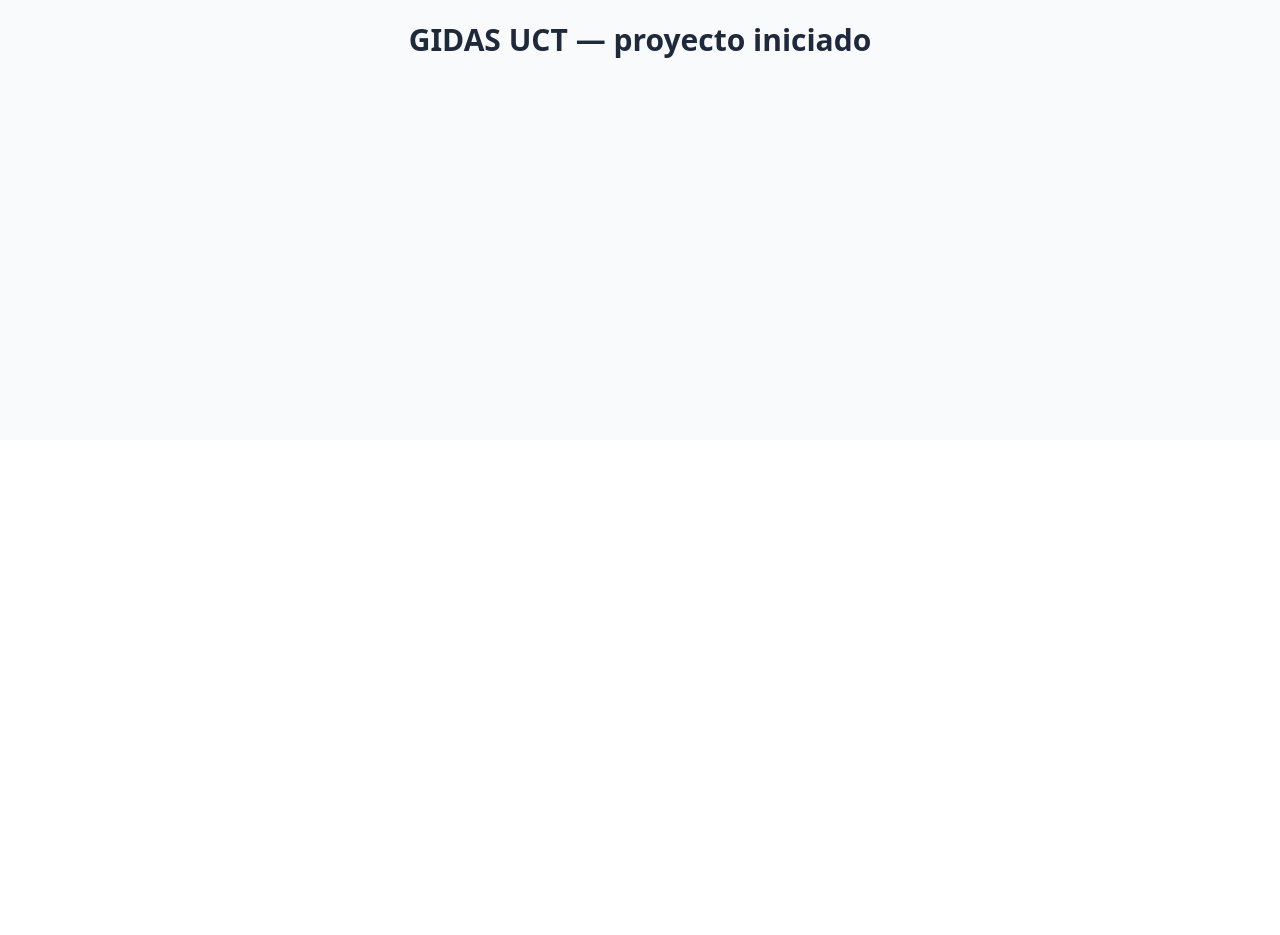
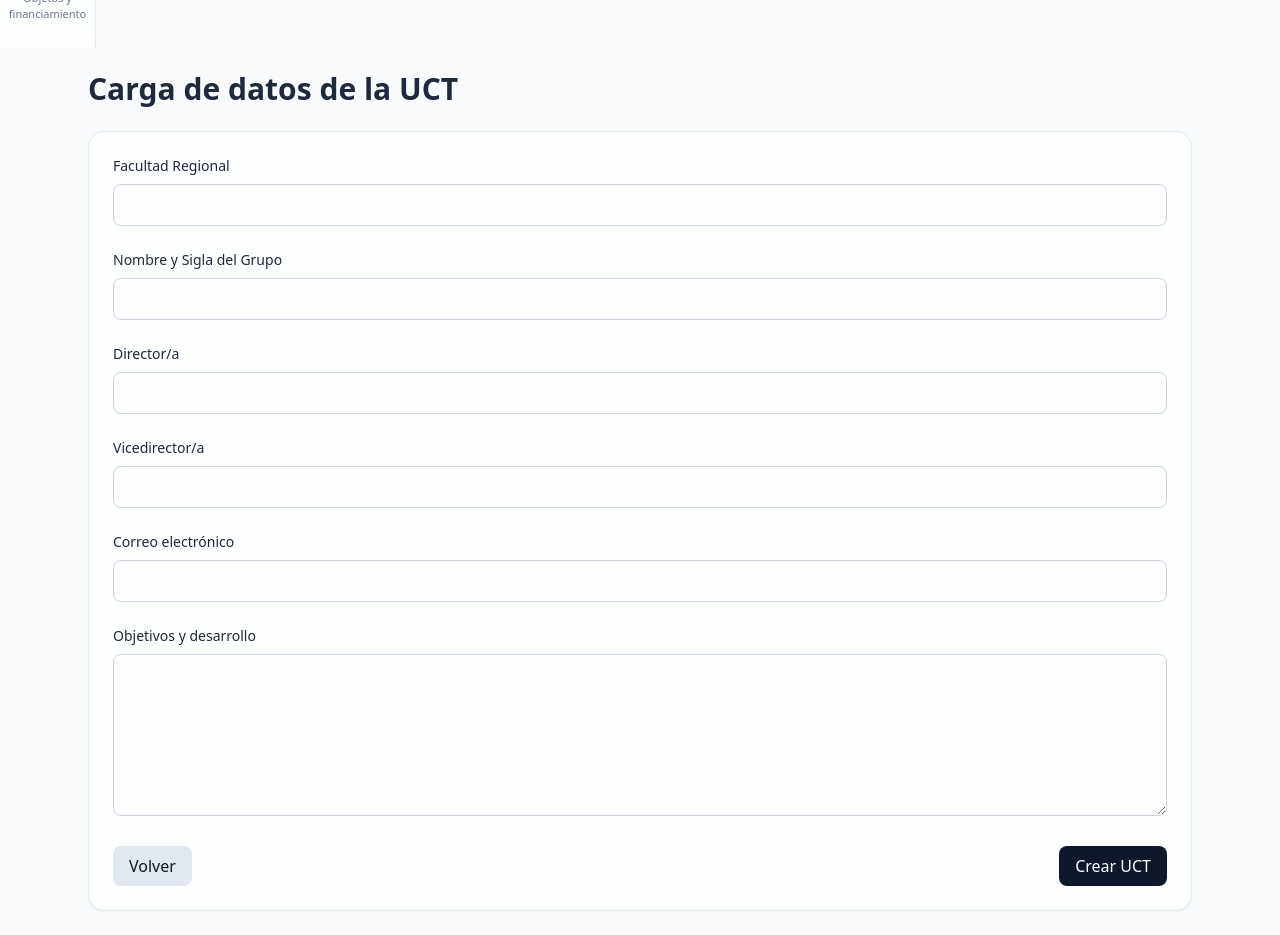
Before and after one commit to zoequiroz3/Seminario-Front-UCT-Gidas, a React (Vite) app: page /uct/nueva in a window 1280 px wide. Shown: the part 360-1295 px from the top of the page. Before the commit the page ends 800 px from the top, so only its background shows below. Built offline with nearby package versions, Linux system fonts and the light colour scheme; no server answers.

Commit message:
add page formularioUCT y dependencias del mismo.

```diff
--- /dev/null
+++ b/src/hooks/useUct.ts
@@ -0,0 +1,36 @@
+import { useMutation, useQuery, useQueryClient } from "@tanstack/react-query";
+import { deleteUct, getUct, upsertUct, type Uct } from "@/services/uctServices";
+
+export function useUct() {
+  const qc = useQueryClient();
+
+  const uctQuery = useQuery({
+    queryKey: ["uct"],
+    queryFn: getUct,
+    staleTime: 60_000,  // 1 min
+  });
+
+  const saveMutation = useMutation({
+    mutationFn: (data: Uct) => upsertUct(data),
+    onSuccess: () => qc.invalidateQueries({ queryKey: ["uct"] }),
+  });
+
+  const deleteMutation = useMutation({
+    mutationFn: deleteUct,
+    onSuccess: () => qc.invalidateQueries({ queryKey: ["uct"] }),
+  });
+
+  return {
+    // datos
+    uct: uctQuery.data ?? null,
+    isLoading: uctQuery.isLoading,
+    isError: uctQuery.isError,
+
+    // acciones
+    save: saveMutation.mutateAsync,
+    saving: saveMutation.isPending,
+
+    remove: deleteMutation.mutateAsync,
+    removing: deleteMutation.isPending,
+  };
+}
--- /dev/null
+++ b/src/layouts/AppLayout.tsx
@@ -0,0 +1,13 @@
+import { Outlet } from "react-router-dom";
+import Navbar from "@/components/Sidebar";
+
+export default function AppLayout() {
+  return (
+    <div className="min-h-screen bg-slate-50 text-slate-800">
+      <Navbar />
+      <div className="max-w-6xl mx-auto p-6">
+        <Outlet />
+      </div>
+    </div>
+  );
+}
--- /dev/null
+++ b/src/lib/http.ts
@@ -0,0 +1,44 @@
+const BASE = import.meta.env.VITE_API_URL ?? "";
+
+export class HttpError extends Error {
+  status: number;
+  body?: unknown;
+  constructor(status: number, message: string, body?: unknown) {
+    super(message);
+    this.status = status;
+    this.body = body;
+  }
+}
+
+export async function http<T>(
+  path: string,
+  init: RequestInit = {}
+): Promise<T> {
+  const res = await fetch(`${BASE}${path}`, {
+    headers: {
+      "Content-Type": "application/json",
+      ...(init.headers || {}),
+    },
+    ...init,
+  });
+
+  // 204 No Content
+  if (res.status === 204) return undefined as T;
+
+  // 404 → devolvemos null cuando se espera recurso opcional
+  if (res.status === 404) return null as T;
+
+  let data: unknown;
+  try {
+    data = await res.json();
+  } catch {
+    // Si la respuesta no es JSON
+    if (res.ok) return undefined as T;
+    throw new HttpError(res.status, res.statusText);
+  }
+
+  if (!res.ok) {
+    throw new HttpError(res.status, res.statusText, data);
+  }
+  return data as T;
+}
--- a/src/main.tsx
+++ b/src/main.tsx
@@ -1,13 +1,36 @@
 import { StrictMode } from "react";
 import { createRoot } from "react-dom/client";
-import App from "./App";
+import { createBrowserRouter, RouterProvider } from "react-router-dom";
+import { QueryClient, QueryClientProvider } from "@tanstack/react-query";
+
 import "./styles/index.css";
 
-const el = document.getElementById("root");
-if (!el) throw new Error("No se encontró #root en index.html");
+import AppLayout from "@/layouts/AppLayout";
+import Home from "@/pages/Home";
+import UctForm from "@/pages/UctForm";
+import NotFound from "@/pages/NotFound";
 
-createRoot(el).render(
+// Definición de rutas
+const router = createBrowserRouter([
+  {
+    path: "/",
+    element: <AppLayout />,
+    children: [
+      { index: true, element: <Home /> },
+      { path: "uct/nueva", element: <UctForm /> },
+      { path: "*", element: <NotFound /> }
+    ],
+  },
+]);
+
+// Cliente de React Query
+const queryClient = new QueryClient();
+
+// Renderizado de la aplicación
+createRoot(document.getElementById("root")!).render(
   <StrictMode>
-    <App />
+    <QueryClientProvider client={queryClient}>
+      <RouterProvider router={router} />
+    </QueryClientProvider>
   </StrictMode>
 );
--- /dev/null
+++ b/src/pages/UctForm.tsx
@@ -0,0 +1,91 @@
+import { useEffect, useState } from "react";
+import { useNavigate } from "react-router-dom";
+import Button from "@/components/Button";
+import { useUct } from "@/hooks/useUct";
+import type { Uct } from "@/services/uctServices";
+
+export default function UctForm() {
+  const { uct, save, saving } = useUct();
+  const navigate = useNavigate();
+
+  const [data, setData] = useState<Uct>({
+    facultadRegional: uct?.facultadRegional ?? "",
+    nombreSigla:      uct?.nombreSigla ?? "",
+    director:         uct?.director ?? "",
+    vicedirector:     uct?.vicedirector ?? "",
+    correo:           uct?.correo ?? "",
+    objetivos:        uct?.objetivos ?? "",
+  });
+
+  useEffect(() => {
+    if (uct) {
+      setData({
+        facultadRegional: uct.facultadRegional,
+        nombreSigla: uct.nombreSigla,
+        director: uct.director,
+        vicedirector: uct.vicedirector,
+        correo: uct.correo,
+        objetivos: uct.objetivos,
+      });
+    }
+  }, [uct]);
+
+  const change =
+    (k: keyof Uct) =>
+    (e: React.ChangeEvent<HTMLInputElement | HTMLTextAreaElement>) =>
+      setData((d) => ({ ...d, [k]: e.target.value }));
+
+  const onSubmit = async (e: React.FormEvent) => {
+    e.preventDefault();
+    await save(data);
+    navigate("/");
+  };
+
+  return (
+    <section>
+      <h2 className="text-3xl font-semibold mb-6">
+        {uct ? "Editar UCT" : "Carga de datos de la UCT"}
+      </h2>
+
+      <form onSubmit={onSubmit} className="rounded-2xl border border-slate-200 bg-white/80 p-6 shadow-sm space-y-6">
+        <Field label="Facultad Regional">
+          <input className="input" value={data.facultadRegional} onChange={change("facultadRegional")} />
+        </Field>
+
+        <Field label="Nombre y Sigla del Grupo">
+          <input className="input" value={data.nombreSigla} onChange={change("nombreSigla")} />
+        </Field>
+
+        <Field label="Director/a">
+          <input className="input" value={data.director} onChange={change("director")} />
+        </Field>
+
+        <Field label="Vicedirector/a">
+          <input className="input" value={data.vicedirector} onChange={change("vicedirector")} />
+        </Field>
+
+        <Field label="Correo electrónico">
+          <input type="email" className="input" value={data.correo} onChange={change("correo")} />
+        </Field>
+
+        <Field label="Objetivos y desarrollo">
+          <textarea rows={6} className="input resize-y" value={data.objetivos} onChange={change("objetivos")} />
+        </Field>
+
+        <div className="mt-8 flex items-center justify-between">
+          <Button type="button" variant="secondary" onClick={() => navigate(-1)}>Volver</Button>
+          <Button type="submit" disabled={saving}>{saving ? "Guardando…" : uct ? "Guardar" : "Crear UCT"}</Button>
+        </div>
+      </form>
+    </section>
+  );
+}
+
+function Field({ label, children }: { label: string; children: React.ReactNode }) {
+  return (
+    <div>
+      <label className="block text-sm font-medium mb-2">{label}</label>
+      {children}
+    </div>
+  );
+}
--- /dev/null
+++ b/src/services/uctServices.ts
@@ -0,0 +1,44 @@
+import { http } from "@/lib/http";
+
+export type Uct = {
+  facultadRegional: string;
+  nombreSigla: string;
+  director: string;
+  vicedirector: string;
+  correo: string;
+  objetivos: string;
+};
+
+const BASE = import.meta.env.VITE_API_URL ?? "";
+
+// Helper: simula respuesta de red con un delay
+function mockGet<U>(value: U, ms = 400) {
+  return new Promise<U>((resolve) => setTimeout(() => resolve(value), ms));
+}
+
+// Obtener UCT (si no hay backend, simula que no existe)
+export async function getUct() {
+  if (!BASE) {
+    return mockGet<Uct | null>(null, 400); // devuelve null después de 400ms
+  }
+  return http<Uct | null>("/api/uct");
+}
+
+// Crear o actualizar UCT
+export async function upsertUct(payload: Uct) {
+  if (!BASE) {
+    return mockGet<Uct>(payload, 400);
+  }
+  return http<Uct>("/api/uct", {
+    method: "PUT",
+    body: JSON.stringify(payload),
+  });
+}
+
+// Eliminar UCT
+export async function deleteUct() {
+  if (!BASE) {
+    return mockGet<void>(undefined, 400);
+  }
+  return http<void>("/api/uct", { method: "DELETE" });
+}
--- a/src/styles/index.css
+++ b/src/styles/index.css
@@ -1,3 +1,7 @@
 @tailwind base;
 @tailwind components;
 @tailwind utilities;
+
+.input {
+  @apply w-full rounded-lg border border-slate-300 bg-white/70 px-3 py-2 outline-none focus:ring-2 focus:ring-slate-400;
+}
```
